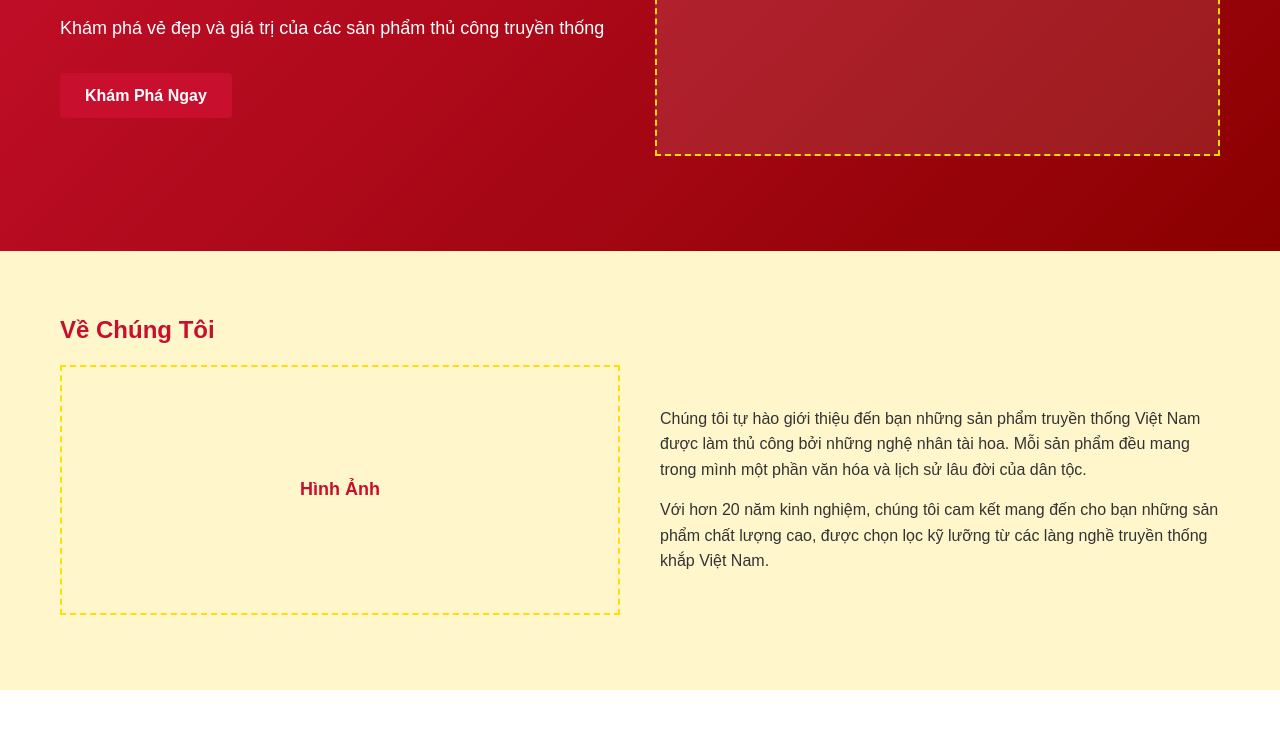
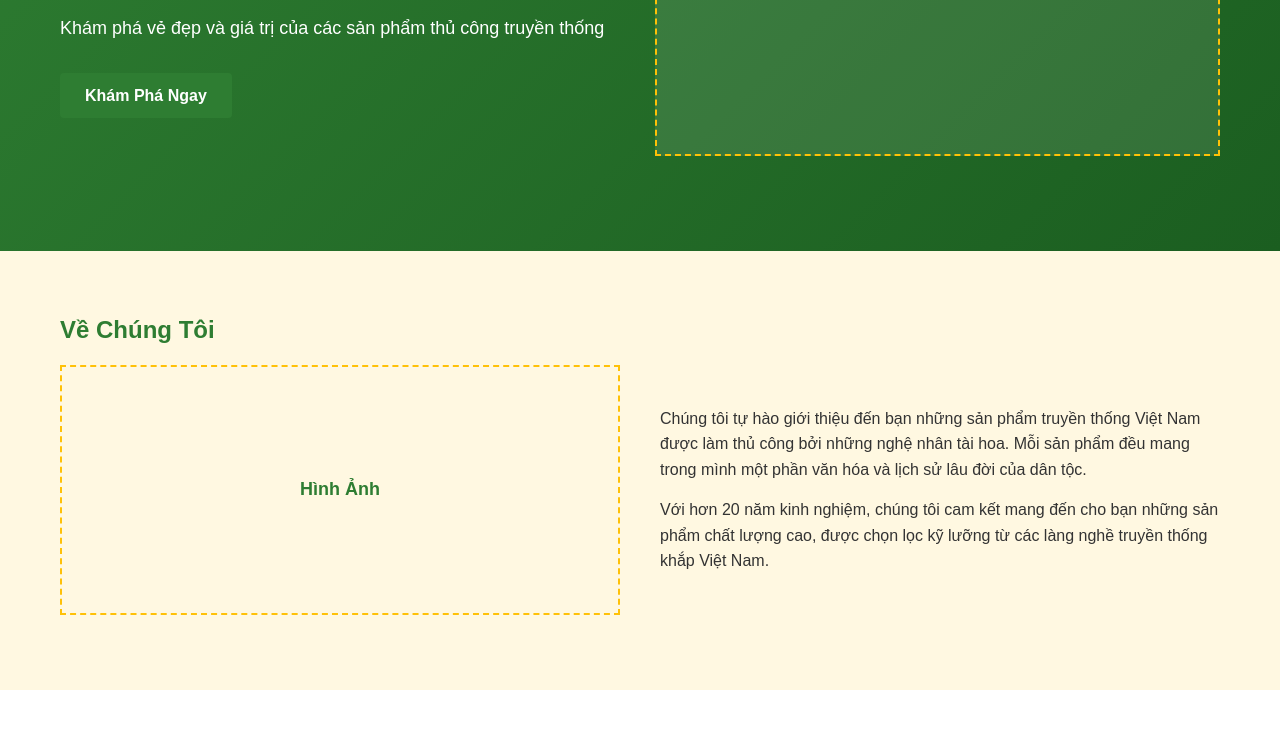
Before and after one commit to ThaiDuy504/website_chieu_coi, a plain HTML site: page index.html in a window 1280 px wide. Shown: the part 342-1089 px from the top of the page. Drawn offline with Linux system fonts and the light colour scheme.

Commit message:
Cập nhật màu sắc chủ đạo trong README và styles.css

```diff
--- a/styles.css
+++ b/styles.css
@@ -1,15 +1,15 @@
 /* Variables */
 :root {
-    --primary-color: #c8102e;
-    /* Vietnamese flag red */
-    --secondary-color: #ffde00;
-    /* Vietnamese flag yellow/gold */
+    --primary-color: #2e7d32;
+    /* Màu xanh lá cây chủ đạo */
+    --secondary-color: #ffc107;
+    /* Màu cam nhạt/vàng đất phụ */
     --text-color: #333;
     --light-color: #fff;
-    --dark-accent: #8a0000;
-    /* Darker red for hover effects */
-    --light-accent: #fff6cc;
-    /* Light yellow for backgrounds */
+    --dark-accent: #1b5e20;
+    /* Darker green for hover effects */
+    --light-accent: #fff8e1;
+    /* Light amber for backgrounds */
     --gray: #f4f4f4;
 }
 
```
Also changed, not shown: 1 other file.
